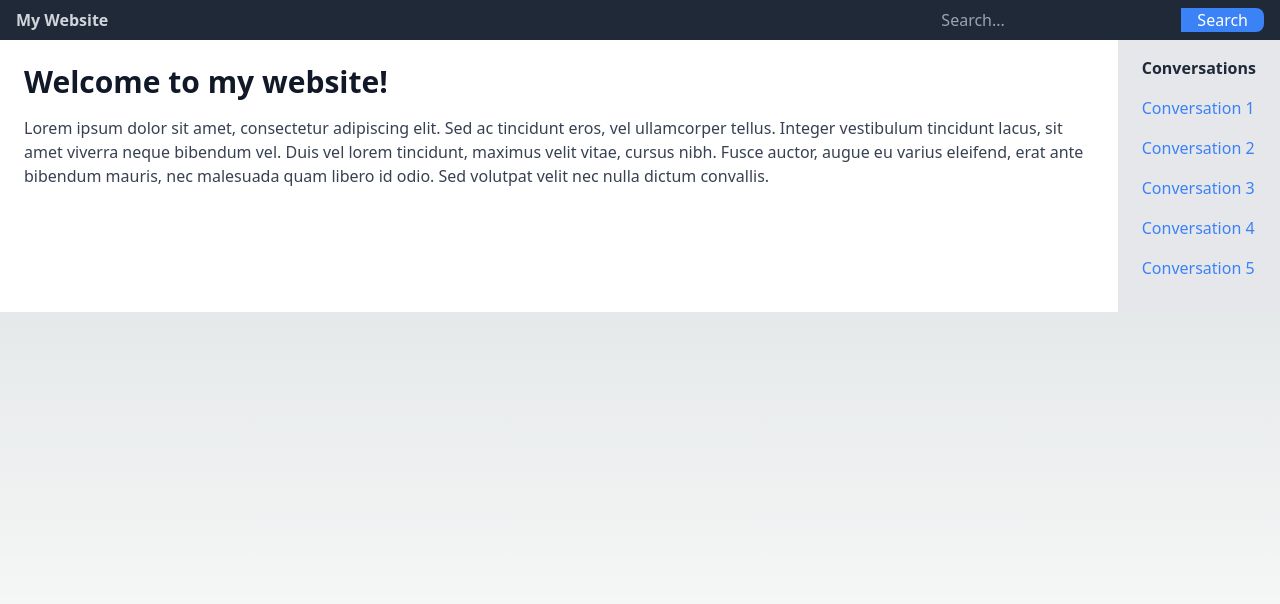
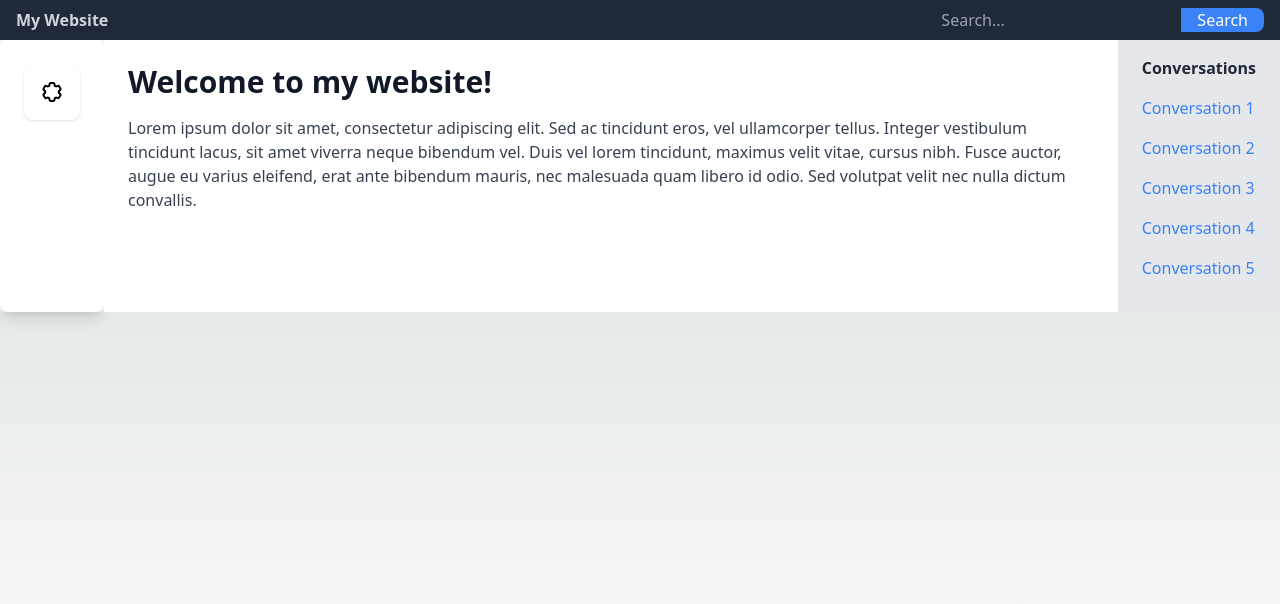
Before and after one commit to AUT-R-D/project, a Next.js app: page / in a window 1280 px wide. Shown: the top 604 px of the page. Built offline with nearby package versions, Linux system fonts and the light colour scheme.

Commit message:
Settings tab is up!! :)

```diff
--- a/src/app/page.tsx
+++ b/src/app/page.tsx
@@ -1,6 +1,13 @@
+"use client";
 import { useState } from "react";
 
 export default function Home() {
+	const [popupVisible, setPopupVisible] = useState(false);
+
+	function togglePopup() {
+		setPopupVisible(!popupVisible);
+	}
+
 	return (
 		<main>
 			<div className="h-full flex-grow bg-gray-100">
@@ -61,9 +68,42 @@ export default function Home() {
 							quam libero id odio. Sed volutpat velit nec nulla dictum
 							convallis.
 						</p>
+
+					</div>
+					<div className="bg-white rounded-lg shadow-lg p-6">
+						<div onClick={togglePopup} id="settings-icon" className="bg-white rounded-lg shadow p-4">
+							<svg xmlns="http://www.w3.org/2000/svg" className="h-6 w-6 text-gray-400" fill="none" viewBox="0 0 24 24" stroke="black">
+								<path stroke-linecap="round" stroke-linejoin="round" stroke-width="2" d="M9.594 3.94c.09-.542.56-.94 1.11-.94h2.593c.55 0 1.02.398 1.11.94l.213 1.281c.063.374.313.686.645.87.074.04.147.083.22.127.324.196.72.257 1.075.124l1.217-.456a1.125 1.125 0 011.37.49l1.296 2.247a1.125 1.125 0 01-.26 1.431l-1.003.827c-.293.24-.438.613-.431.992a6.759 6.759 0 010 .255c-.007.378.138.75.43.99l1.005.828c.424.35.534.954.26 1.43l-1.298 2.247a1.125 1.125 0 01-1.369.491l-1.217-.456c-.355-.133-.75-.072-1.076.124a6.57 6.57 0 01-.22.128c-.331.183-.581.495-.644.869l-.213 1.28c-.09.543-.56.941-1.11.941h-2.594c-.55 0-1.02-.398-1.11-.94l-.213-1.281c-.062-.374-.312-.686-.644-.87a6.52 6.52 0 01-.22-.127c-.325-.196-.72-.257-1.076-.124l-1.217.456a1.125 1.125 0 01-1.369-.49l-1.297-2.247a1.125 1.125 0 01.26-1.431l1.004-.827c.292-.24.437-.613.43-.992a6.932 6.932 0 010-.255c.007-.378-.138-.75-.43-.99l-1.004-.828a1.125 1.125 0 01-.26-1.43l1.297-2.247a1.125 1.125 0 011.37-.491l1.216.456c.356.133.751.072 1.076-.124.072-.044.146-.087.22-.128.332-.183.582-.495.644-.869l.214-1.281z"></path>
+							</svg>
+						</div>
 					</div>
 				</div>
 			</div>
+			<div>
+
+
+				{popupVisible && (
+					<div className="absolute top-0 left-0 w-full h-full bg-gray-900 bg-opacity-50 flex items-center justify-center z-50">
+					<div className="bg-white p-8 rounded shadow-md">
+					  <h2 className="text-xl text-black font-bold mb-4">Settings</h2>
+					  <label htmlFor="input" className="block text-gray-700 font-bold mb-2">Variable 1</label>
+					  <input id="input" type="text" className="border border-gray-300 p-2 rounded-md"></input>
+
+					  <button className="block mt-4 bg-blue-500 hover:bg-blue-700 text-white font-bold py-2 px-4 rounded">
+						Save Settings
+					  </button>
+					  <button className="mt-4 bg-gray-500 hover:bg-gray-700 text-white font-bold py-2 px-4 rounded"
+							  onClick={togglePopup}>
+						Close
+					  </button>
+					</div>
+				  </div>
+
+				)}
+			</div>
+
 		</main>
+
+
 	);
 }
```
